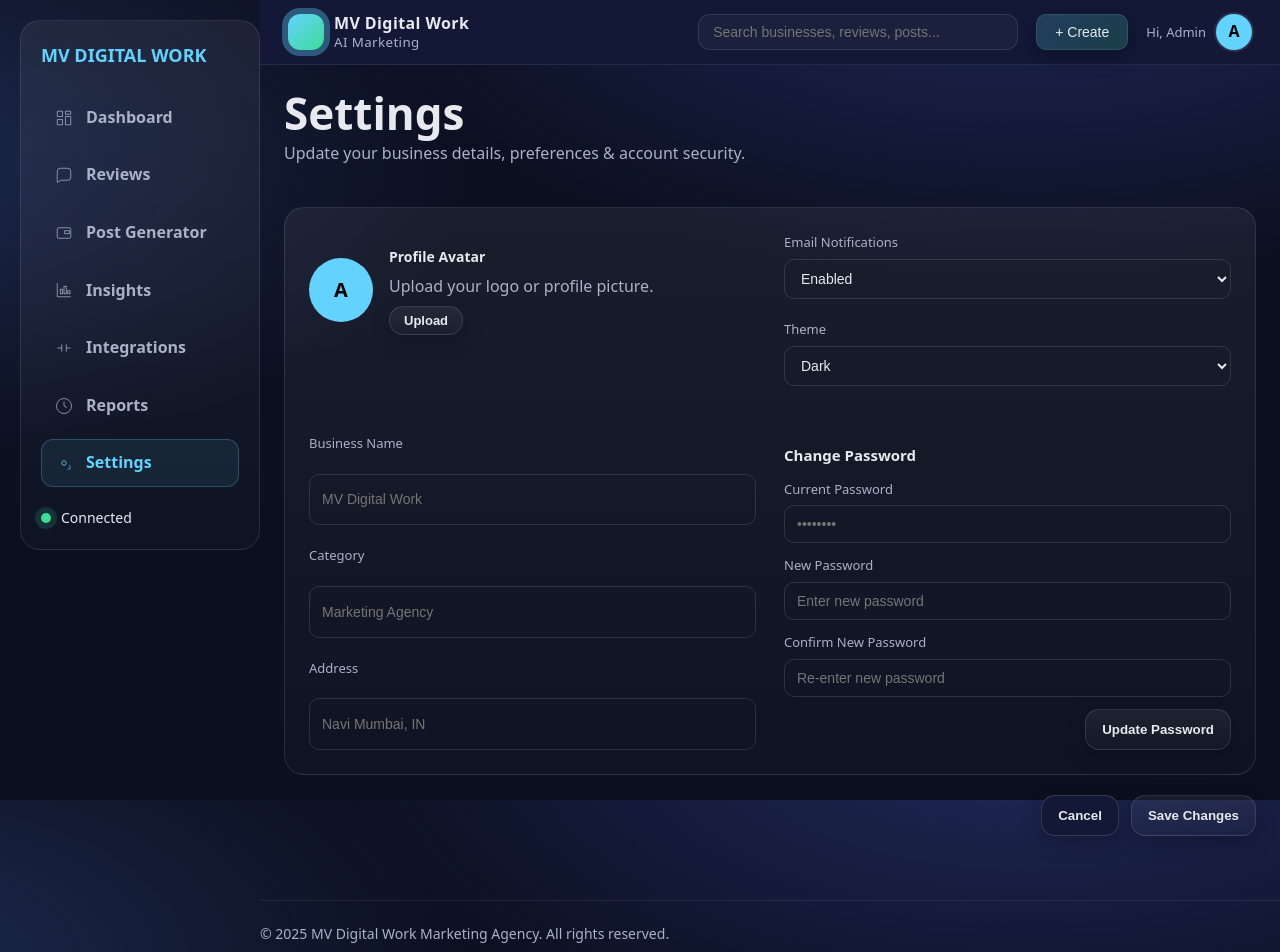
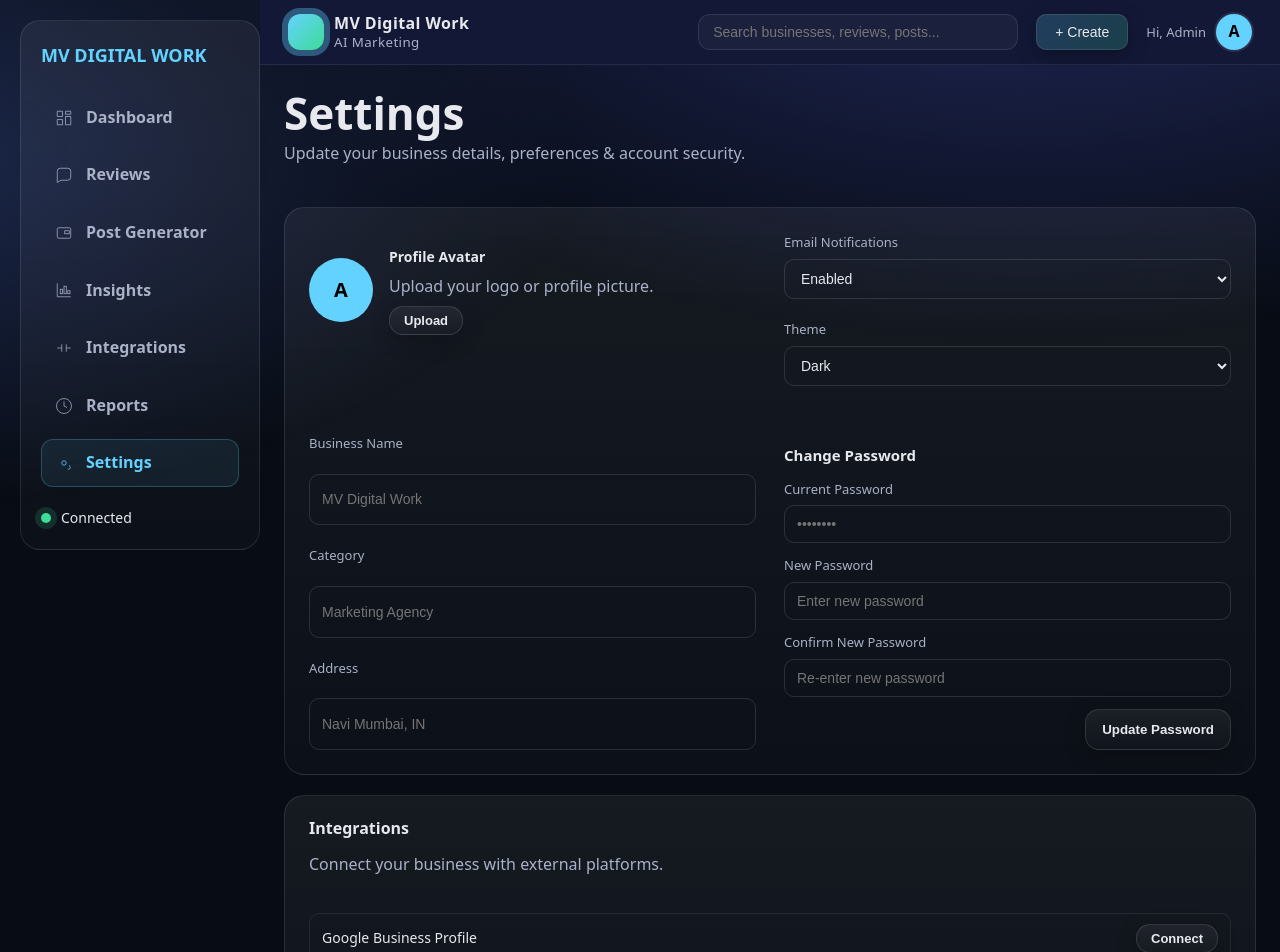
Before and after one commit to mvdigitalwork/MV-DIGITAL-DASHBOARD, a React (Vite) app: page /settings in a window 1280 px wide. Shown: the top 952 px of the page. Built offline with nearby package versions, Linux system fonts and the light colour scheme.

Commit message:
Update message

```diff
--- a/src/index.css
+++ b/src/index.css
@@ -12,17 +12,31 @@
 }
 *{box-sizing:border-box}
 html,body{height:100%}
-body{
-  margin:0;
+body {
+  margin: 0;
   font-family: system-ui, -apple-system, Segoe UI, Roboto, Ubuntu, Cantarell, Noto Sans, Helvetica, Arial, "Apple Color Emoji","Segoe UI Emoji";
-  background: radial-gradient(1200px 600px at 80% -10%, #1d2552 10%, transparent 60%),
-              radial-gradient(1000px 500px at -10% 20%, #1a2545 10%, transparent 60%),
-              var(--bg);
-  color:var(--text);
-  line-height:1.6;
+  background: #080c14; /* Base solid */
+  background-attachment: fixed;
+  color: var(--text);
+  line-height: 1.6;
   -webkit-font-smoothing: antialiased;
   -moz-osx-font-smoothing: grayscale;
 }
+
+body::before {
+  content: "";
+  position: fixed;
+  top: 0;
+  left: 0;
+  width: 100%;
+  height: 100%;
+  background: radial-gradient(1200px 600px at 80% -10%, #1d2552 10%, transparent 70%),
+              radial-gradient(1000px 500px at -10% 20%, #1a2545 10%, transparent 70%);
+  pointer-events: none;
+  z-index: -1;
+}
+
+
 .container{max-width:1100px;margin-inline:auto;padding:24px}
 header{position:sticky;top:0;background:linear-gradient(180deg, rgba(11,16,32,.95), rgba(11,16,32,.75));backdrop-filter: blur(8px);border-bottom:1px solid rgba(255,255,255,.06);}
 .nav{display:flex;align-items:center;justify-content:space-between;gap:16px}
--- a/src/pages/Settings.tsx
+++ b/src/pages/Settings.tsx
@@ -18,7 +18,7 @@ const inputStyle: React.CSSProperties = {
 }
 
 const Settings: React.FC = () => (
-  <div style={{display:'grid', gap:20}}>
+  <div style={{display:'grid', gap:20, maxWidth:1000, margin:'0 auto'}}>
     <div>
       <h1 style={{marginBottom:4}}>Settings</h1>
       <p className="sub">Update your business details, preferences & account security.</p>
@@ -106,6 +106,21 @@ const Settings: React.FC = () => (
       </div>
     </div>
 
+    {/* Integrations Section */}
+    <div className="card" style={{padding:'20px 24px', display:'grid', gap:16}}>
+      <h3 style={{margin:0, fontSize:16}}>Integrations</h3>
+      <p className="sub" style={{marginTop:-6}}>Connect your business with external platforms.</p>
+
+      <div style={{display:'grid', gap:12}}>
+        {["Google Business Profile","Instagram","Facebook","WhatsApp"].map((service) => (
+          <div key={service} style={{display:'flex', justifyContent:'space-between', alignItems:'center', padding:'10px 12px', border:'1px solid rgba(255,255,255,.08)', borderRadius:10}}>
+            <span style={{fontSize:14}}>{service}</span>
+            <button className="btn" style={{fontSize:13, padding:'6px 14px'}}>Connect</button>
+          </div>
+        ))}
+      </div>
+    </div>
+
     {/* Action Buttons */}
     <div style={{display:'flex', justifyContent:'flex-end', gap:12}}>
       <button className="btn" style={{background:'var(--card)', border:'1px solid rgba(255,255,255,.15)'}}>Cancel</button>
```
